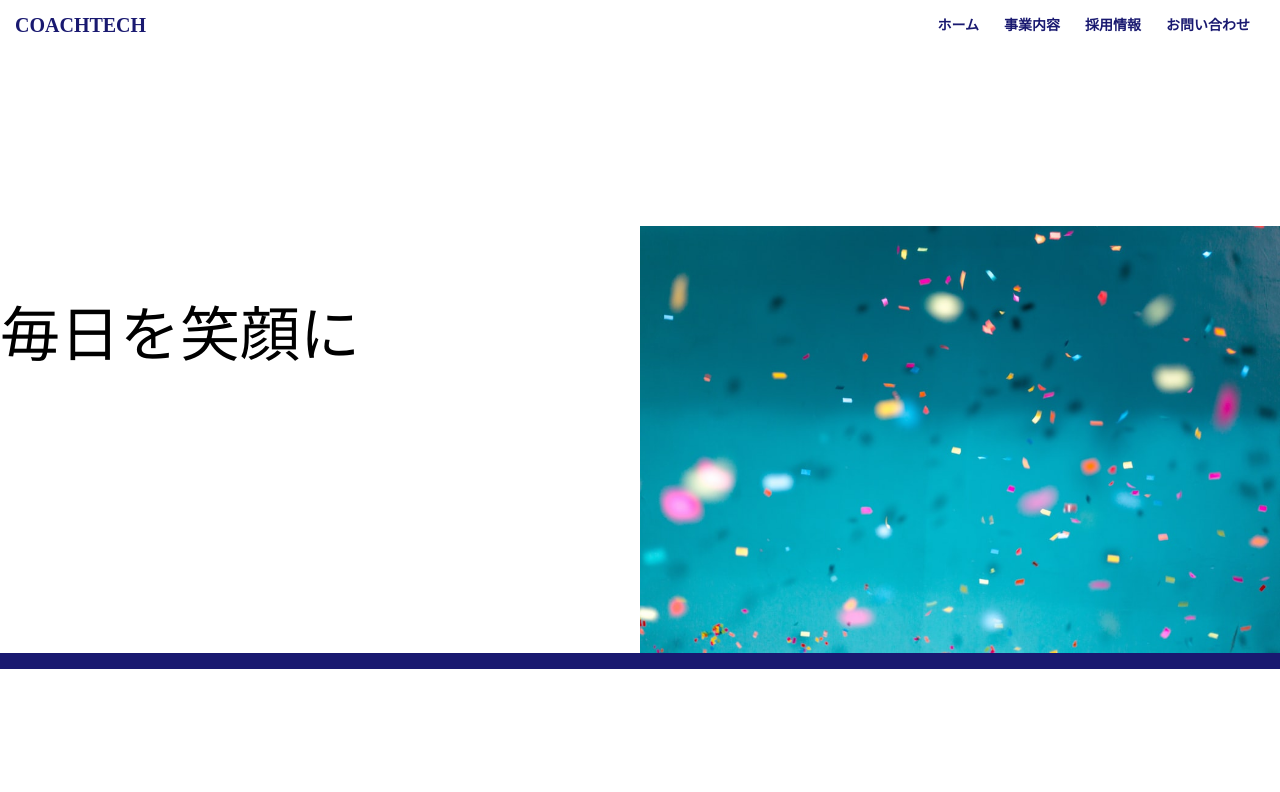
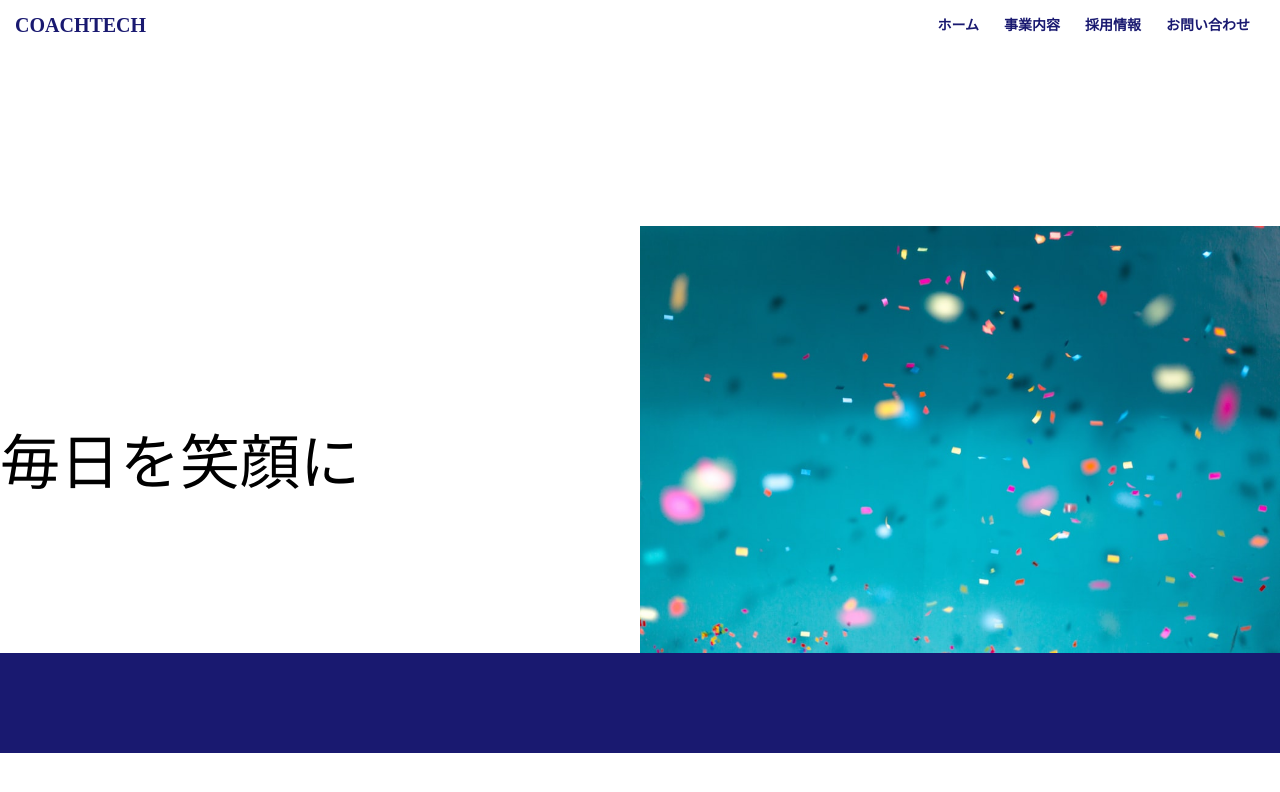
Before and after one commit to ReikaNoda/2021-1114-noda, a plain HTML site: page index.html in a window 1280 px wide. Drawn offline with Linux system fonts and the light colour scheme; files whose address does not match are found by name.

Commit message:
内容修正2

```diff
--- a/css/style.css
+++ b/css/style.css
@@ -35,6 +35,7 @@
 .example h1{
   font-size: 60px;
   font-weight: lighter;
+  margin-top: 10%;
 }
 
 .example img{
--- a/index.html
+++ b/index.html
@@ -29,8 +29,9 @@
   <h1 style="margin-bottom:0px">毎日を笑顔に</h1>
   <img src="../20211114noda/img/firstview.jpeg" alt="" width="50%" height="40%">
 </div>
+<p style="border: solid 50px #191970;"></p>
 
-  <p style="background-color:#191970">　</p>
+
 
 </body>
 </html>
```
